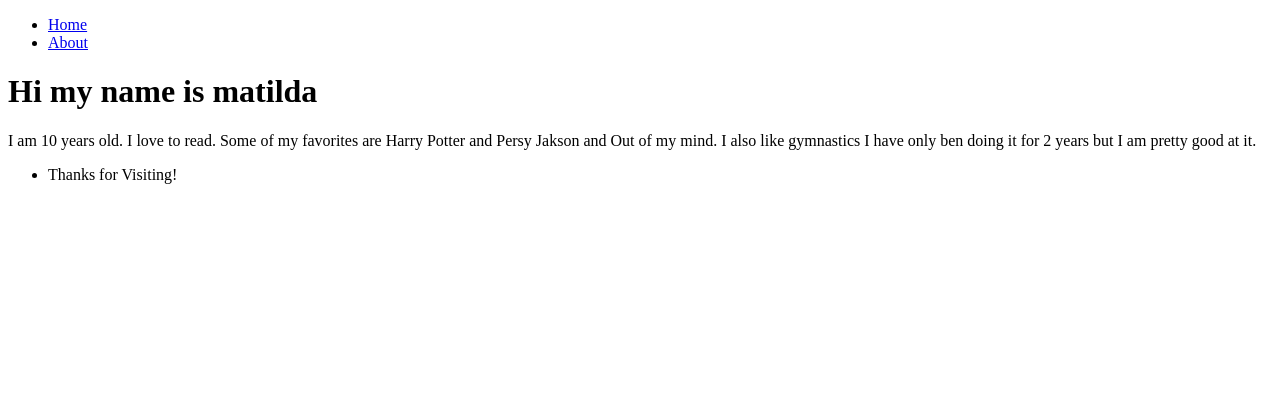
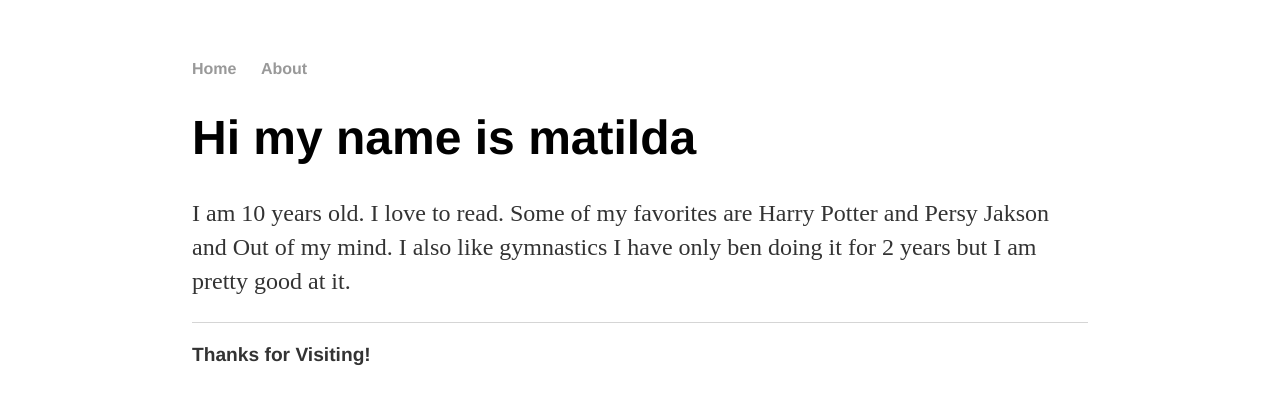
Before and after one commit to vantuyls/mvtw, a plain HTML site: page index.html in a window 1280 px wide. Drawn offline with Linux system fonts and the light colour scheme.

Commit message:
Update index.html

```diff
--- a/index.html
+++ b/index.html
@@ -5,7 +5,7 @@
 		matildas wobsite
 		</title>
 		<!-- link to main stylesheet -->
-		<link rel="stylesheet" type="text/css" href="/css/main.css
+		<link rel="stylesheet" type="text/css" href="/css/main.css"
   </head>
 	<body>
 		<nav>
```
